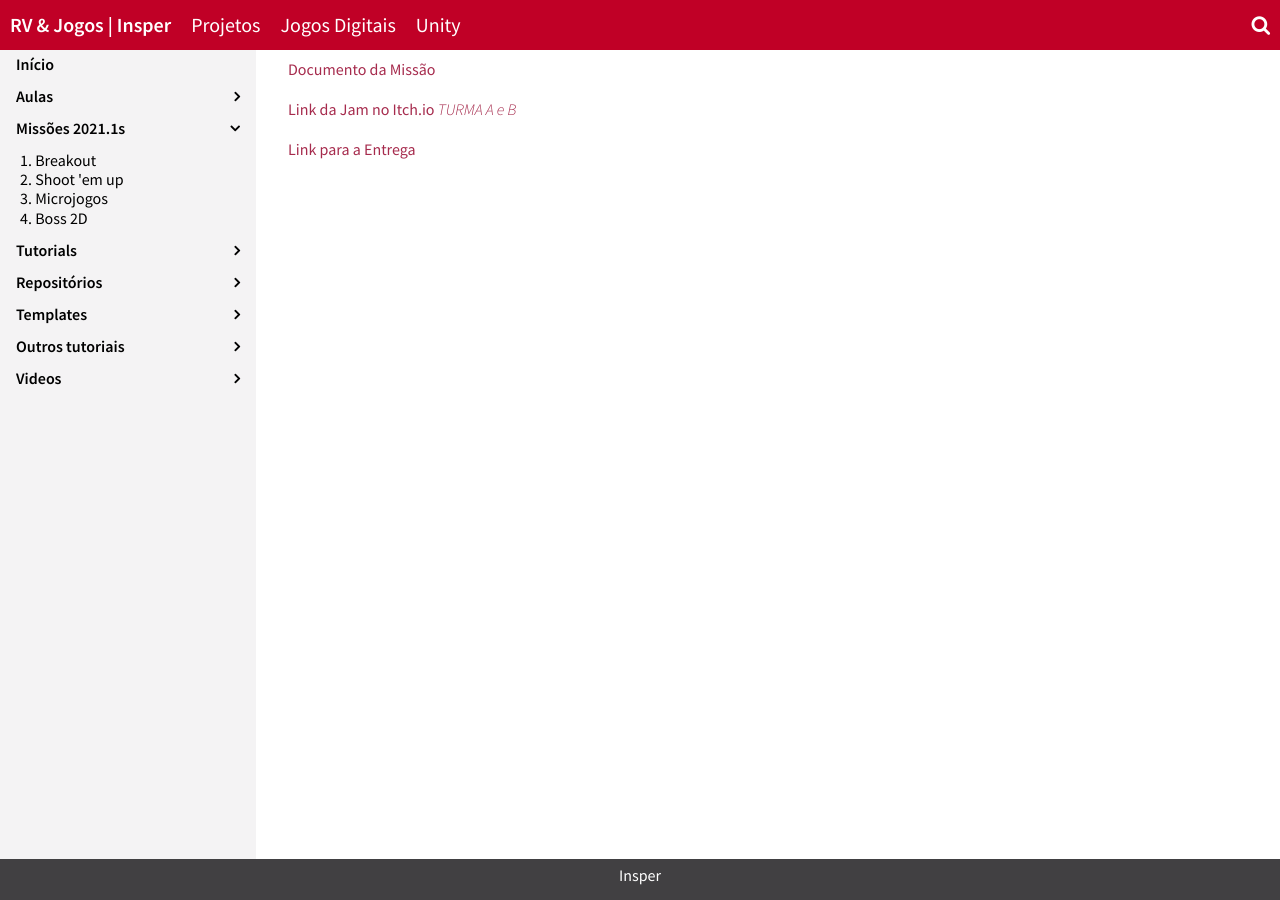
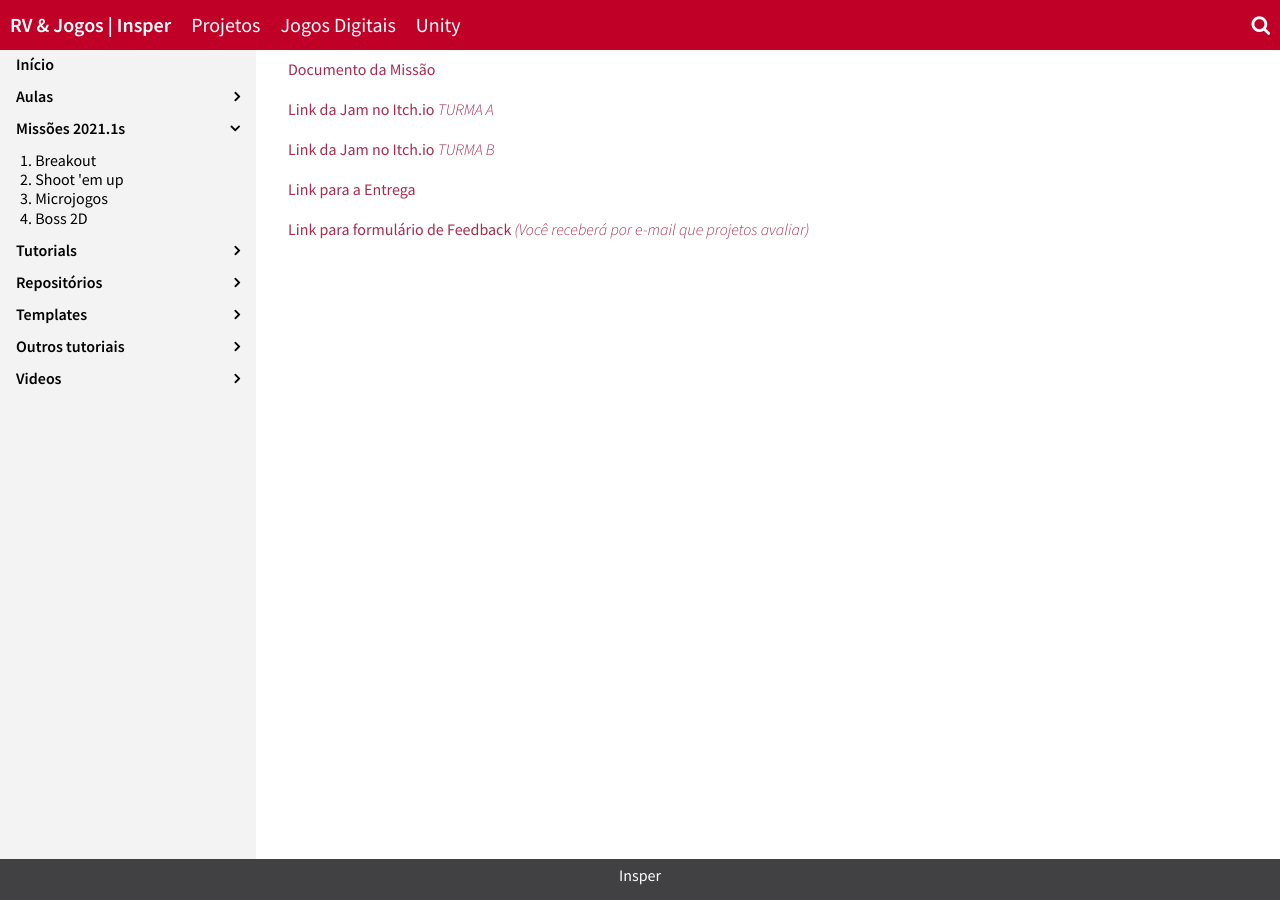
Before and after one commit to EmilFreme/templateBlog, a Jekyll site: the page built from _jogos_digitais/missao04_boss2D.md, in a window 1280 px wide. Built offline with Jekyll 4.4.1, drawn with Linux system fonts in a browser that asks for light colours.

Commit message:
atualizações da missão 4

```diff
--- a/_jogos_digitais/missao04_boss2D.md
+++ b/_jogos_digitais/missao04_boss2D.md
@@ -7,6 +7,11 @@ type: missões 2021.1
 
 [Documento da Missão](https://docs.google.com/document/d/e/2PACX-1vSlG41vkzYycgOXkVuDxzB5jpc0opOyZ6efNgzMT8hUm909C5mKUs77UOwQFm4W0Murv_u_q0TqIRR3/pub?embedded=true)
 
-[Link da Jam no Itch.io *TURMA A e B*]()
 
-[Link para a Entrega](\)
+[Link da Jam no Itch.io *TURMA A*](https://itch.io/jam/20211-boss-2d-a)
+
+[Link da Jam no Itch.io *TURMA B*](https://itch.io/jam/20211-boss-2d-b)
+
+[Link para a Entrega](https://docs.google.com/forms/d/e/1FAIpQLSfheTo-REiA-73tKYDqbHC28gRuSAVNC91Kcy9gQrgHHm_Pew/viewform?usp=sf_link)
+
+[Link para formulário de Feedback *(Você receberá por e-mail que projetos avaliar)*](https://docs.google.com/forms/d/e/1FAIpQLSdXAdfuiv52A2ud198A3aGP9fsz7aX4M2jBRzvcQiFOwDblyw/viewform?usp=sf_link)
```
